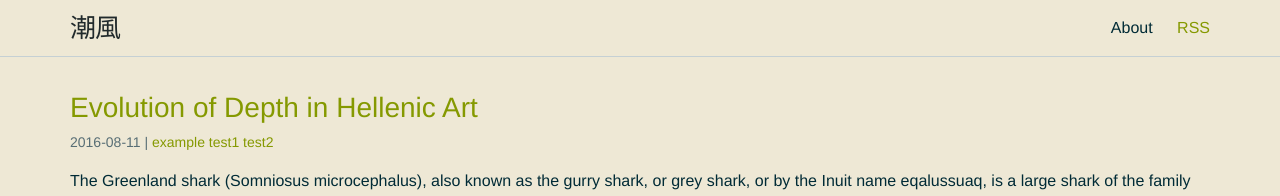
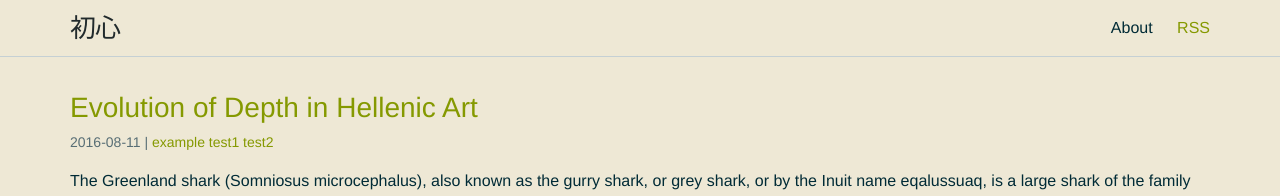
Before and after one commit to dempe/dempe.github.io, a Jekyll site: the page built from index.html, in a window 1280 px wide. Shown: the top 196 px of the page. Built offline with Jekyll 4.4.1, drawn with Linux system fonts in a browser that asks for light colours.

Commit message:
update title

```diff
--- a/_config.yml
+++ b/_config.yml
@@ -16,7 +16,7 @@
 
 
 
-title: 潮風
+title: 初心
 email: cldempewolf@gmail.com
 
 #  write an awesome description for your new site here. you can edit this
```
